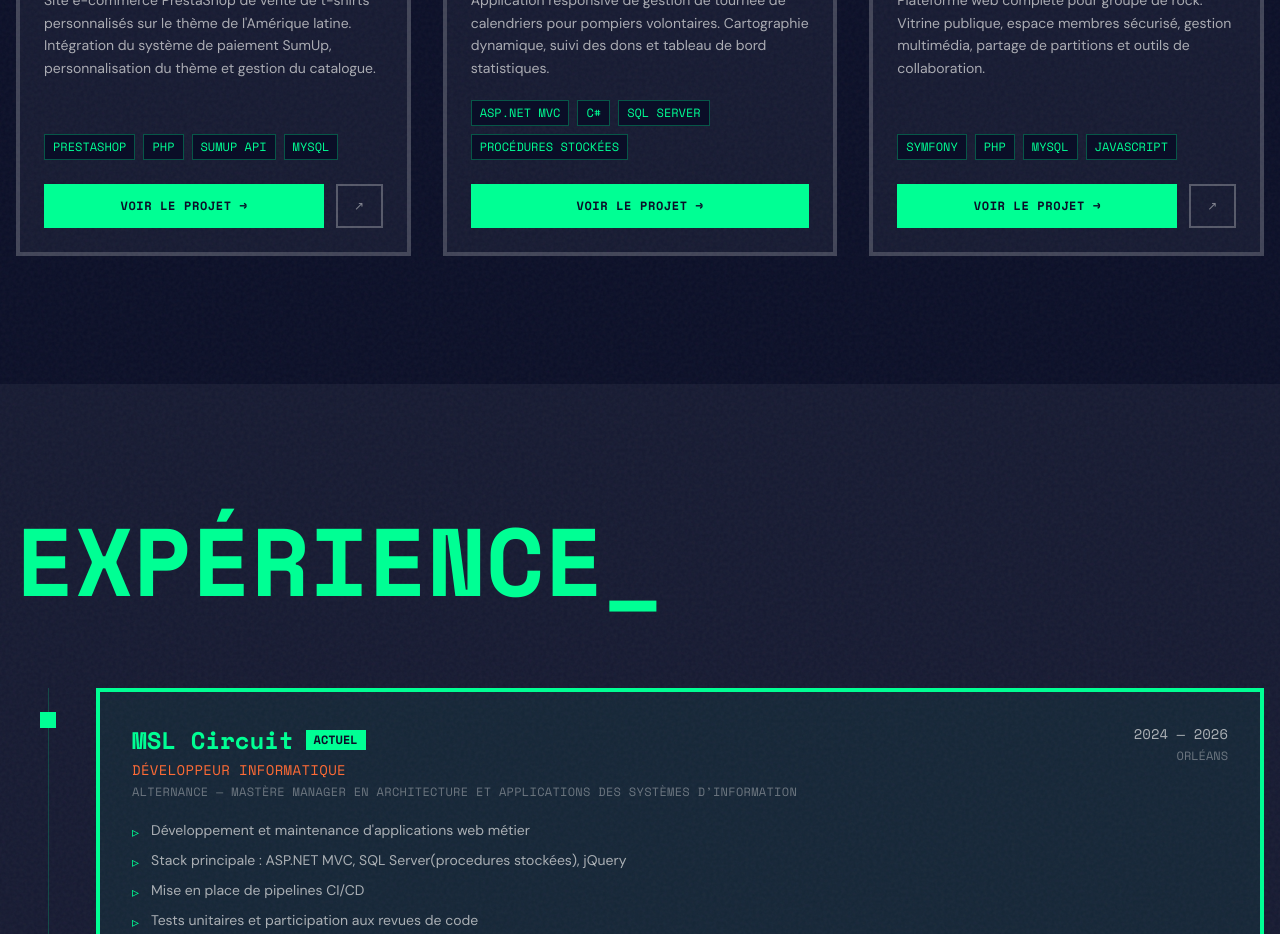
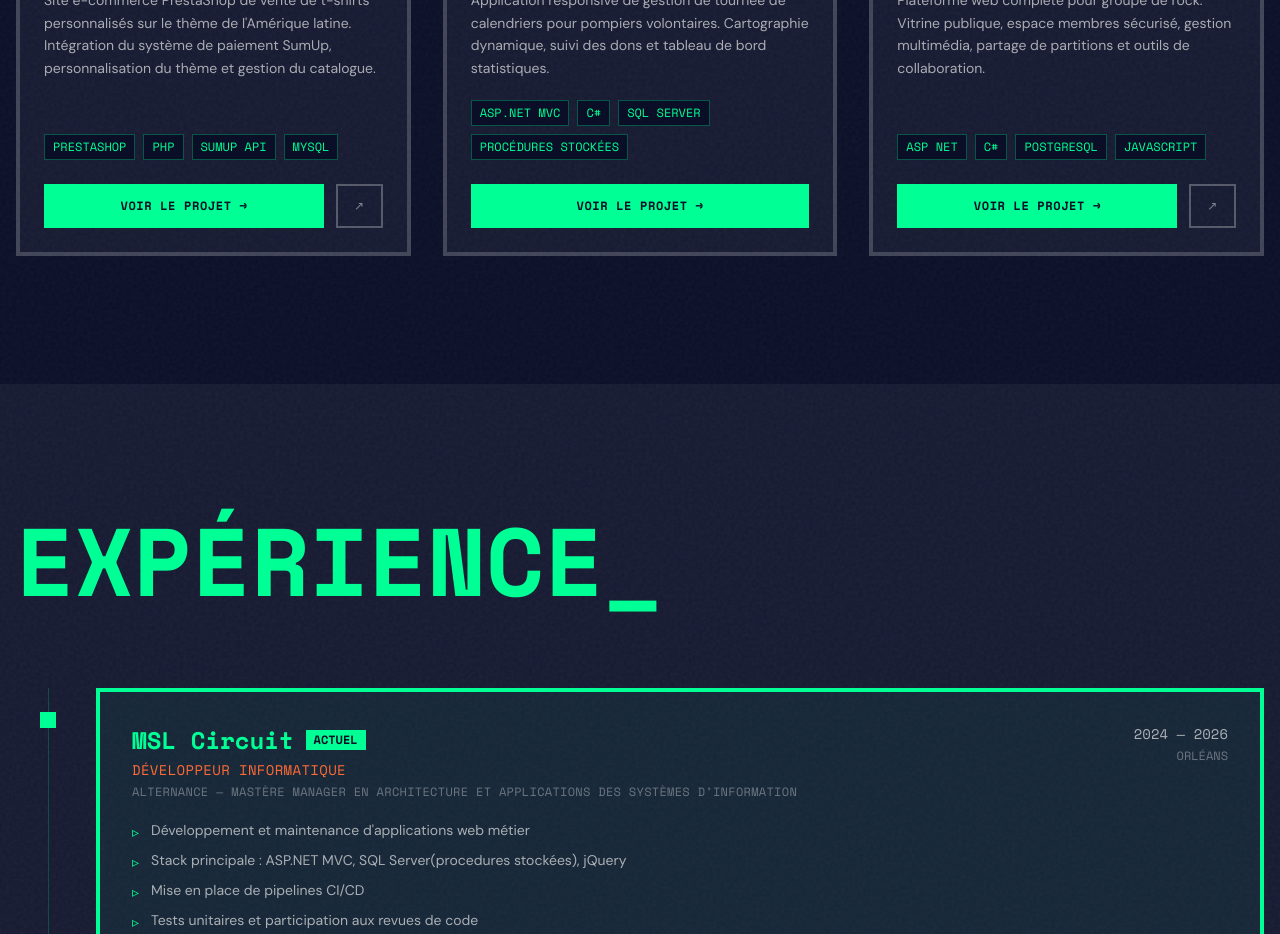
Before and after one commit to Mikadjx/PortFolio_V1, a React (Vite) app: page / in a window 1280 px wide. Shown: the part 2380-3314 px from the top of the page. Built offline with nearby package versions, Linux system fonts and the light colour scheme.

Commit message:
Modification

```diff
--- a/src/App.jsx
+++ b/src/App.jsx
@@ -96,10 +96,10 @@ function App() {
       role: 'Développeur Full-Stack',
       description:
         "Plateforme web complète pour groupe de rock. Vitrine publique, espace membres sécurisé, gestion multimédia, partage de partitions et outils de collaboration.",
-      tech: ['Symfony', 'PHP', 'MySQL', 'JavaScript'],
+      tech: ['ASP NET', 'C#', 'PostgreSQL', 'JavaScript'],
       color: 'bg-sunset',
       image: '/images/matices-band.png',
-      website: 'https://matices-project.pages.dev/',
+      website: 'https://matices45.fr/',
       github: null,
       details: {
         context:
```
